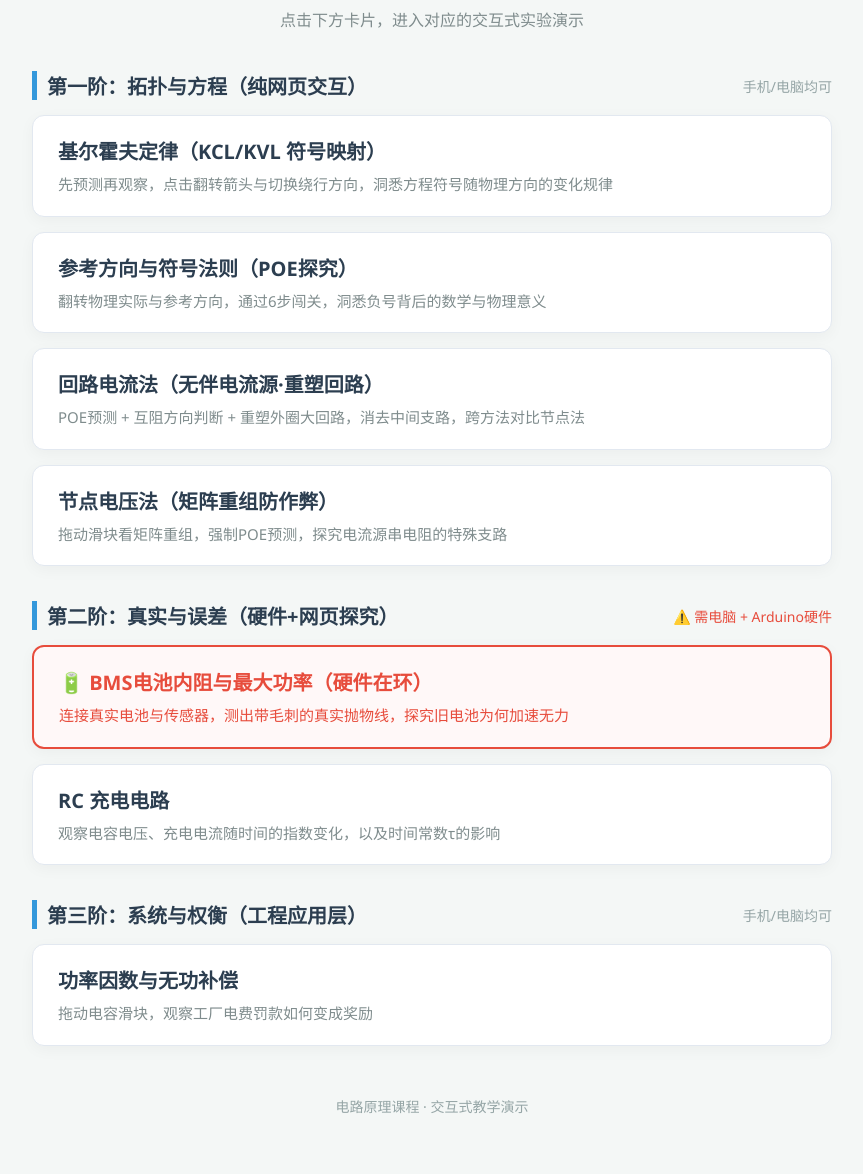
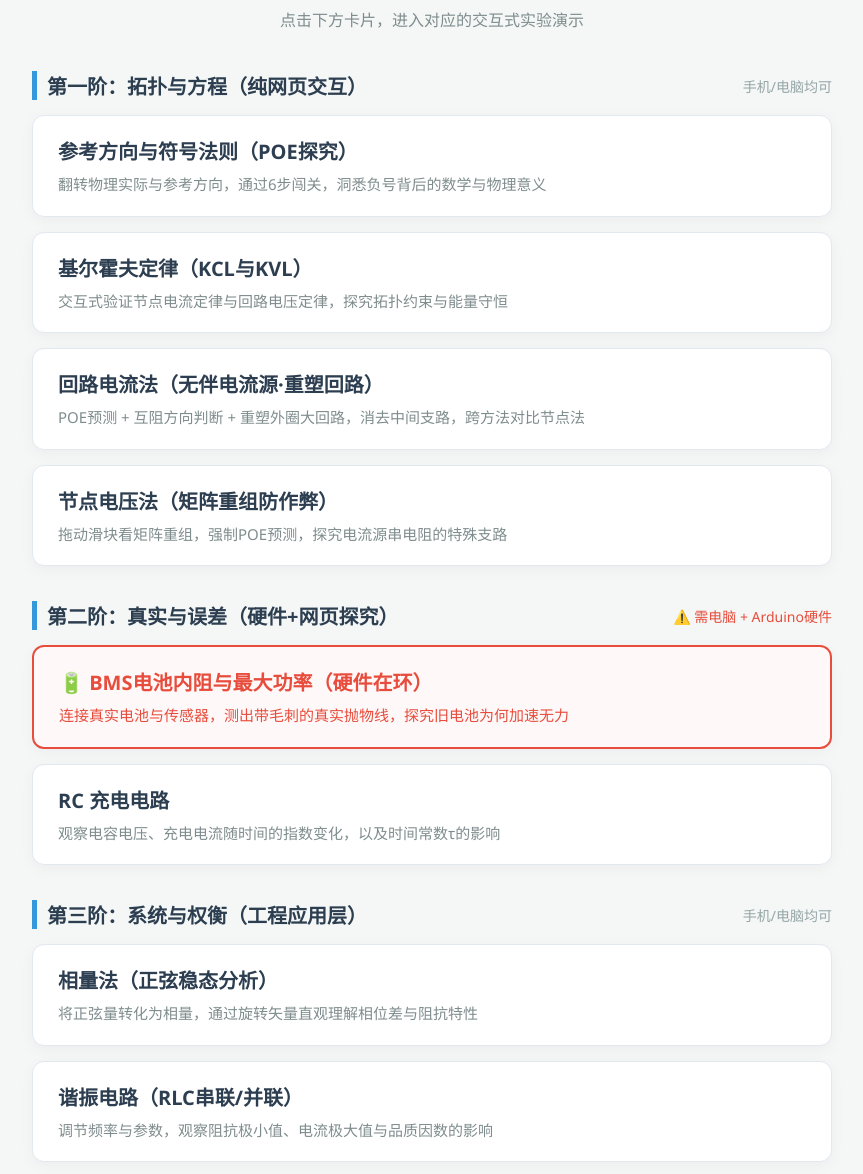
Before and after one commit to xiaomin19-gky/circuit-demo, a plain HTML site: page index.html in a window 1280 px wide. Shown: the part 110-1284 px from the top of the page, without its empty margins (208-1071 px from the left). Drawn offline with Linux system fonts and the light colour scheme.

Commit message:
Update index.html

```diff
--- a/index.html
+++ b/index.html
@@ -38,16 +38,16 @@
         <div class="tier-section">
             <div class="tier-title">第一阶：拓扑与方程（纯网页交互）<span>手机/电脑均可</span></div>
             <div class="grid">
-                <!-- 新增：基尔霍夫定律 -->
-                <a class="card" href="kcl-kvl.html">
-                    <div class="title">基尔霍夫定律（KCL/KVL 符号映射）</div>
-                    <div class="desc">先预测再观察，点击翻转箭头与切换绕行方向，洞悉方程符号随物理方向的变化规律</div>
-                </a>
-
                 <!-- 参考方向与符号法则 -->
                 <a class="card" href="ref-direction.html">
                     <div class="title">参考方向与符号法则（POE探究）</div>
                     <div class="desc">翻转物理实际与参考方向，通过6步闯关，洞悉负号背后的数学与物理意义</div>
+                </a>
+
+                <!-- 新增：KCL与KVL -->
+                <a class="card" href="kcl-kvl.html">
+                    <div class="title">基尔霍夫定律（KCL与KVL）</div>
+                    <div class="desc">交互式验证节点电流定律与回路电压定律，探究拓扑约束与能量守恒</div>
                 </a>
 
                 <!-- 回路电流法 -->
@@ -83,6 +83,19 @@
         <div class="tier-section">
             <div class="tier-title">第三阶：系统与权衡（工程应用层） <span>手机/电脑均可</span></div>
             <div class="grid">
+                <!-- 新增：相量法 -->
+                <a class="card" href="phasor.html">
+                    <div class="title">相量法（正弦稳态分析）</div>
+                    <div class="desc">将正弦量转化为相量，通过旋转矢量直观理解相位差与阻抗特性</div>
+                </a>
+
+                <!-- 新增：谐振电路 -->
+                <a class="card" href="resonance.html">
+                    <div class="title">谐振电路（RLC串联/并联）</div>
+                    <div class="desc">调节频率与参数，观察阻抗极小值、电流极大值与品质因数的影响</div>
+                </a>
+
+                <!-- 功率因数 -->
                 <a class="card" href="#">
                     <div class="title">功率因数与无功补偿</div>
                     <div class="desc">拖动电容滑块，观察工厂电费罚款如何变成奖励</div>
```
